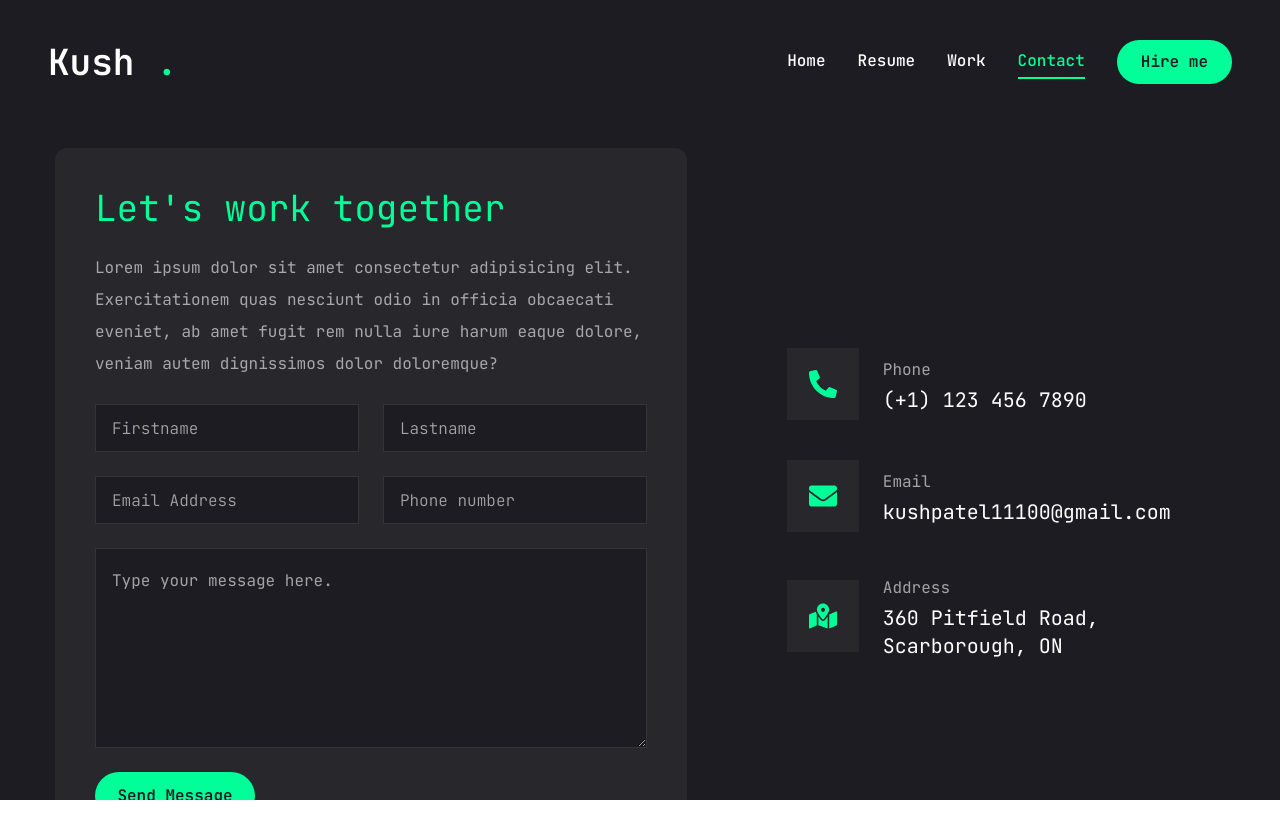
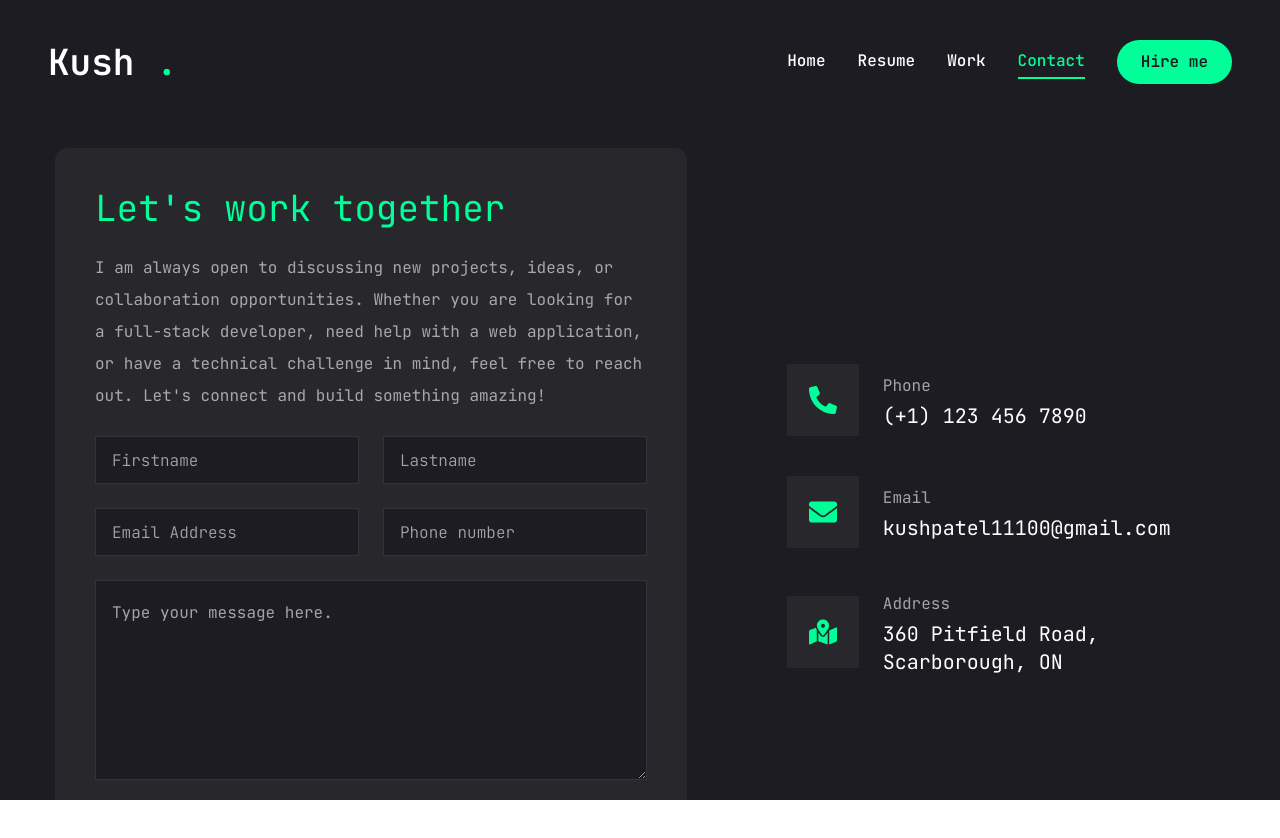
Before and after one commit to Kush10022/Kush-portfolio, a Next.js app: page /contact in a window 1280 px wide. Shown: the top 838 px of the page. Built offline with nearby package versions, Linux system fonts and the light colour scheme.

Commit message:
adding the message in the contact us page

```diff
--- a/app/contact/page.jsx
+++ b/app/contact/page.jsx
@@ -92,10 +92,9 @@ const Contact = () => {
             >
               <h3 className="text-4xl text-accent">Let's work together</h3>
               <p className="text-white/60">
-                Lorem ipsum dolor sit amet consectetur adipisicing elit.
-                Exercitationem quas nesciunt odio in officia obcaecati eveniet,
-                ab amet fugit rem nulla iure harum eaque dolore, veniam autem
-                dignissimos dolor doloremque?
+              I am always open to discussing new projects, ideas, or collaboration opportunities. Whether you are looking for a full-stack
+              developer, need help with a web application, or have a technical challenge in mind, feel free to reach out.
+              Let's connect and build something amazing!
               </p>
               <div className="grid grid-cols-1 gap-6 md:grid-cols-2">
                 <Input
```
